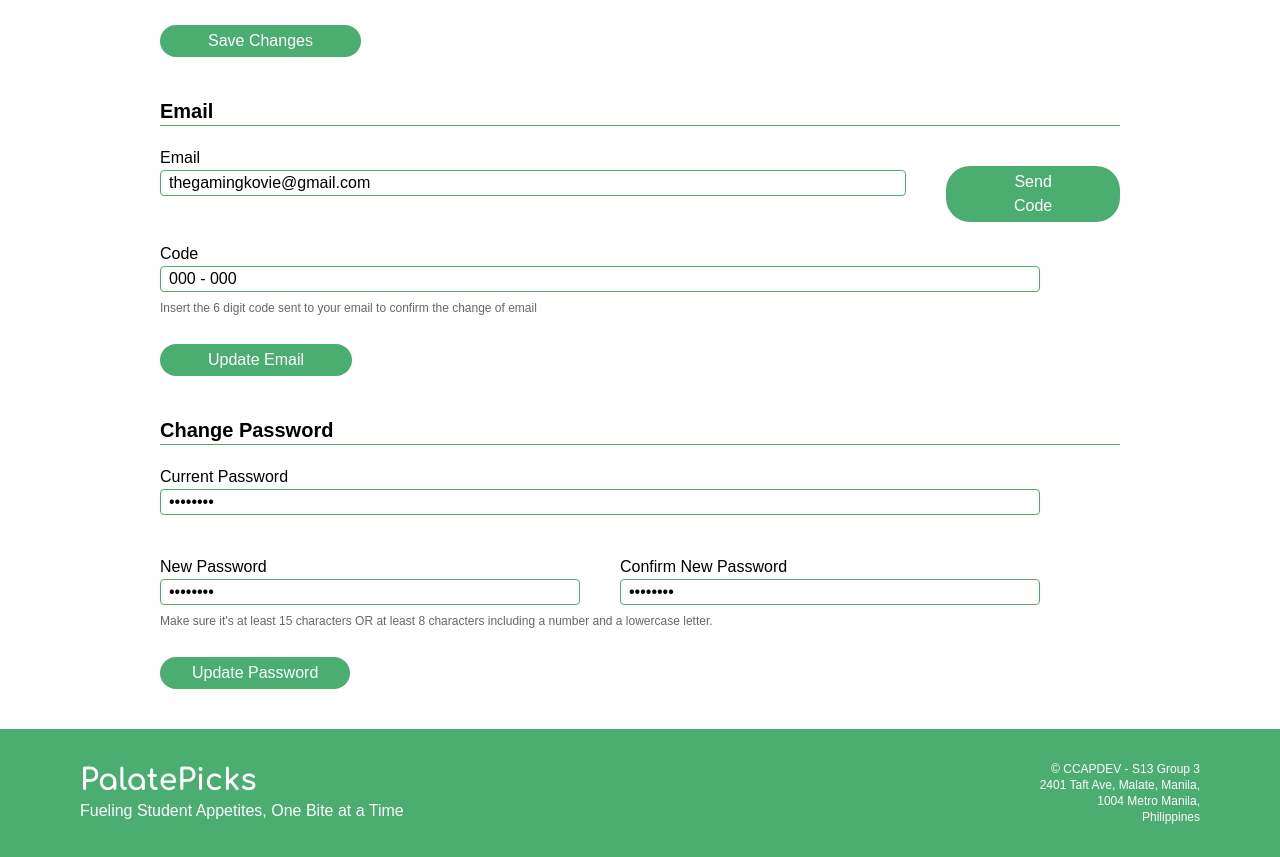
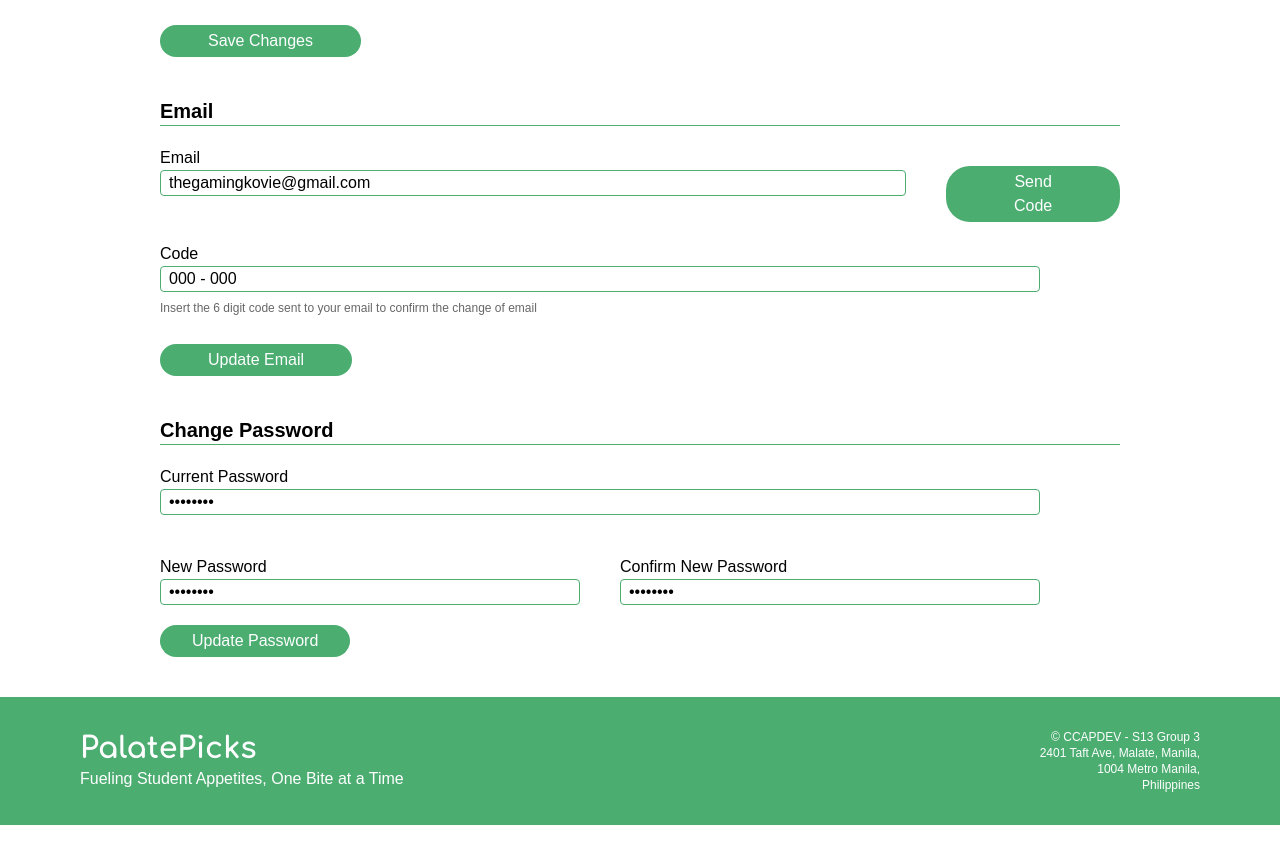
Before and after one commit to thekovie/PalatePicks, a Vue app: page /profile/settings in a window 1280 px wide. Shown: the part 626-1483 px from the top of the page. After the commit the page ends 1451 px from the top, so only its background shows below. Built offline with nearby package versions, Linux system fonts and the light colour scheme; a web font is replaced by a local one.

Commit message:
Update Nav User Profile and update disable buttons

```diff
--- a/src/components/NavUserProfile.vue
+++ b/src/components/NavUserProfile.vue
@@ -1,13 +1,18 @@
 <template>
   <div class="nav-user-profile">
     <button
-      :class="['center', 'bg-green_light', 'px-4', 'py-2', { 'rounded-3xl': !rounded, 'rounded-t-3xl': rounded }, 'flex', 'dropdown-button']"
-      @click="toggleDropdown"
+      :class="['center', 'bg-green_light', 'px-4', 'py-2', { 'rounded-3xl': !rounded, 'rounded-t-3xl': rounded }, 'flex', 'dropdown-button', { 'active': isDropdownOpen }]"
+      v-on:click="toggleDropdown"
+      ref="dropdownButton"
     >
       <img src="../assets/images/user.jpg" alt="Avatar" class="center w-6 h-6 rounded-full mr-3"/>
       <span> Hi, Kovie!</span>
     </button>
-    <div class="bg-green_light px-3 rounded-b-2xl text-black dropdown-menu" :class="{ 'show': isDropdownOpen }">
+    <div
+      class="bg-green_light px-3 rounded-b-2xl text-black dropdown-menu"
+      :class="{ 'show': isDropdownOpen }"
+      ref="dropdownMenu"
+    >
       <router-link class="block text-sm px-2 py-2" to="/">View Profile</router-link>
       <router-link class="block text-sm px-2 py-2" :to="{ name:'ProfileSettings'}">Edit Profile</router-link>
       <router-link class="block text-sm px-2 py-2 text-red" to="/">Logout</router-link>
@@ -27,7 +32,22 @@ export default {
     toggleDropdown() {
       this.rounded = !this.rounded;
       this.isDropdownOpen = !this.isDropdownOpen;
-    }
+    },
+    closeDropdown(event) {
+      if (
+        !this.$refs.dropdownButton.contains(event.target) &&
+        !this.$refs.dropdownMenu.contains(event.target)
+      ) {
+        this.isDropdownOpen = false;
+        this.rounded = false;
+      }
+    },
+  },
+  mounted() {
+    document.addEventListener('click', this.closeDropdown);
+  },
+  beforeUnmount() {
+    document.removeEventListener('click', this.closeDropdown);
   },
 };
 </script>
@@ -50,4 +70,5 @@ export default {
 .dropdown-button {
   cursor: pointer;
 }
+
 </style>
--- a/src/views/profile/ProfileSettings.vue
+++ b/src/views/profile/ProfileSettings.vue
@@ -1,7 +1,7 @@
 <template>
-  <div class="my-10 mx-40"> <!--Content Section-->
+  <div class="Content-Section my-10 mx-40"> <!--Content Section-->
 
-    <div class="flex flex-row items-center"> <!--Profile Section-->
+    <div class="Profile-Section flex flex-row items-center"> <!--Profile Section-->
 
       <div> <!--Avatar-->
         <img src="../../assets/images/user.jpg" alt="Avatar" class="w-12 h-12 rounded-full me-3"/>
@@ -18,15 +18,10 @@
 
     </div>
 
-    <div> <!--Edit Section-->
-
-      <div> <!--General-->
+    <!--General-->
+    <p class="General font-bold text-xl border-b border-green mt-10">General</p>
 
     <div>
-          <p class="font-bold text-xl border-b border-green mt-10">General</p>
-        </div>
-
-        <form @submit.prevent="saveChanges">
       <div class="flex">
         <div class="basis-3/4">
           <div class="flex"> <!--Name-->
@@ -57,17 +52,12 @@
         <label>Bio<br></label>
         <textarea rows="4" v-model="bio" class="border-green border rounded w-full px-2" @click="clickTextBox"></textarea>
       </div>
-          <button class="bg-green text-white px-12 mt-5 py-1 rounded-3xl" :disabled="isButtonDisabled">Save Changes</button>
-        </form>
+      <button class="bg-green text-white px-12 mt-5 py-1 rounded-3xl" :disabled="isButtonDisabled" v-on:click="saveChanges">Save Changes</button>
     </div>
 
-      <div> <!--Email-->
+    <!--Email-->
+    <p class="font-bold text-xl border-b border-green mt-10">Email</p>
 
-        <div>
-          <p class="font-bold text-xl border-b border-green mt-10">Email</p>
-        </div>
-
-        <form @submit.prevent="codeSent">
     <div class="flex">
       <div class="basis-4/5 mt-5">
         <label>Email<br></label>
@@ -75,48 +65,31 @@
       </div>
 
       <div class="mt-10 ms-10 bg-green text-white px-12 rounded-3xl">
-              <button class="py-1 sendCode" :disabled="isDisabled"> Send Code</button>
+        <button class="py-1 sendCode" :disabled="isButtonDisabled" v-on:click="codeSent"> Send Code</button>
+      </div>
     </div>
 
-          </div>
-          </form>
-          <form @submit.prevent="saveChanges">
+
     <div>
-
       <div class="mr-20 mt-5">
         <label>Code<br></label>
         <input :disabled="isDisabled" type="text" value="000 - 000" class="border-green border rounded w-full px-2" @click="clickTextBox"  @input="handleInputChange" >
         <p class="opacity-60 text-xs my-2">Insert the 6 digit code sent to your email to confirm the change of email</p>
       </div>
 
+      <button class="bg-green text-white px-12  mt-5 py-1 rounded-3xl" :disabled="isButtonDisabled" v-on:click="saveChanges">Update Email</button>
     </div>
 
-          <div>
-            <button class="bg-green text-white px-12  mt-5 py-1 rounded-3xl" :disabled="isDisabled">Update Email</button>
-          </div>
-        </form>
-      </div>
-
-      <div> <!--Password-->
+    <!--Password-->
+    <p class="font-bold text-xl border-b border-green mt-10">Change Password</p>
 
     <div>
-          <p class="font-bold text-xl border-b border-green mt-10">Change Password</p>
-        </div>
-
-        <form @submit.prevent="saveChanges">
-          <div>
-
       <div class="mr-20 mt-5">
         <label>Current Password<br></label>
         <input type="password" v-model="password" class="border-green border rounded w-full px-2" required @click="clickTextBox"  @input="handleInputChange" >
       </div>
 
-          </div>
-
-          <div class="mr-20 mt-5">
-
-            <div class="flex">
-
+      <div class="mr-20 mt-5 flex">
         <div class="basis-1/2 mt-5 me-10">
           <label>New Password<br></label>
           <input type="password" v-model="newPassword" class="border-green border rounded w-full px-2" required @click="clickTextBox"  @input="handleInputChange" >
@@ -126,23 +99,12 @@
           <label>Confirm New Password<br></label>
           <input type="password" v-model="confirmNewPassword" class="border-green border rounded w-full px-2" required @click="clickTextBox"  @input="handleInputChange" >
         </div>
-            </div>
-
-          </div>
-          <p class="opacity-60 text-xs my-2">Make sure it's at least 15 characters OR at least 8 characters including a number and a lowercase letter.</p>
-
-          <div>
-            <button class="bg-green text-white px-8 py-1 mt-5 rounded-3xl" :disabled="isDisabled">Update Password</button>
-          </div>
-        </form>
-      </div>
-
-
 
       </div>
 
+      <button class="bg-green text-white px-8 py-1 mt-5 rounded-3xl" :disabled="isButtonDisabled" v-on:click="saveChanges">Update Password</button>
     </div>
-
+  </div>
 </template>
 
 <script>
```
Lines whose indentation alone changed are shown as unchanged.
